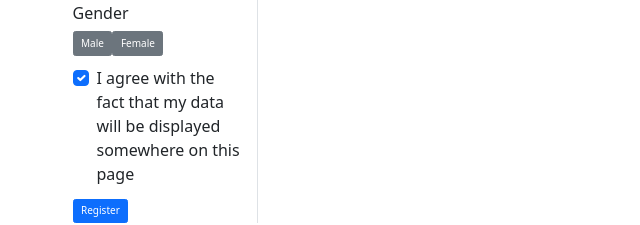
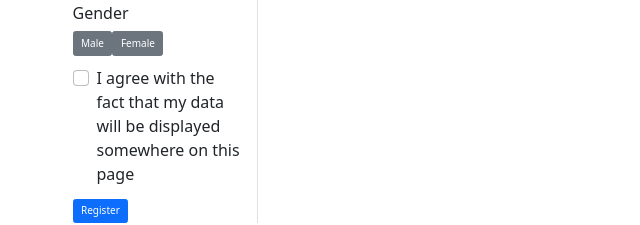
Before and after one commit to superconscience/rss-react, a React (Vite) app in the folder react-components/: page /users in a window 1280 px wide. Shown: the part 571-796 px from the top of the page, without its empty margins (0-640 px from the left). Built offline with nearby package versions, Linux system fonts and the light colour scheme.

Commit message:
feat: add Checkbox component and reuse

```diff
--- a/react-components/src/components/register-form/register-form.tsx
+++ b/react-components/src/components/register-form/register-form.tsx
@@ -7,6 +7,7 @@ import { getRandomId } from '../../utils/functions';
 import { TextInput } from '../ui/input/text-input';
 import { Select } from '../ui/select/select';
 import { RadioInput } from '../ui/radio/radio';
+import { CheckboxInput } from '../ui/checkbox/checkbox';
 
 export type RegisterFormProps = {
   addUser: (user: User) => void;
@@ -320,16 +321,11 @@ export class RegisterForm extends Component<RegisterFormProps, RegisterFormCompo
           </div>
           <div className="col-12">
             <div className="form-check">
-              <input
-                className="form-check-input"
-                type="checkbox"
-                id="gridCheck"
+              <CheckboxInput
+                label="I agree with the fact that my data will be displayed somewhere on this page"
                 name="agree"
-                defaultChecked
+                ref={this.agreeRef}
               />
-              <label className="form-check-label" htmlFor="gridCheck">
-                I agree with the fact that my data will be displayed somewhere on this page
-              </label>
             </div>
           </div>
           <div className="col-12">
--- /dev/null
+++ b/react-components/src/components/ui/checkbox/checkbox.tsx
@@ -0,0 +1,37 @@
+import classNames from 'classnames';
+import { forwardRef } from 'react';
+import { getRandomId } from '../../../utils/functions';
+import { DefaultCheckboxProps, DefaultLabelProps } from '../common';
+
+export type CheckboxInputProps = {
+  inputProps?: DefaultCheckboxProps;
+  labelProps?: DefaultLabelProps;
+  name: string;
+  label: string;
+};
+
+export const CheckboxInput = forwardRef<HTMLInputElement, CheckboxInputProps>(
+  ({ label, name, inputProps, labelProps }, ref) => {
+    const id = `checkbox-${getRandomId()}`;
+    return (
+      <>
+        <input
+          ref={ref}
+          type="checkbox"
+          {...inputProps}
+          className={classNames('form-check-input', inputProps?.className)}
+          name={name}
+          id={id}
+          autoComplete="off"
+        />
+        <label
+          {...labelProps}
+          className={classNames('form-check-label', labelProps?.className)}
+          htmlFor={id}
+        >
+          {label}
+        </label>
+      </>
+    );
+  }
+);
--- /dev/null
+++ b/react-components/src/components/ui/common.tsx
@@ -0,0 +1,29 @@
+import {
+  DetailedHTMLProps,
+  InputHTMLAttributes,
+  LabelHTMLAttributes,
+  SelectHTMLAttributes,
+} from 'react';
+import { OmitOnly } from '../../types/utils';
+
+type AllLabelProps = DetailedHTMLProps<LabelHTMLAttributes<HTMLLabelElement>, HTMLLabelElement>;
+
+type AllInputProps = DetailedHTMLProps<InputHTMLAttributes<HTMLInputElement>, HTMLInputElement>;
+
+type AllSelectProps = DetailedHTMLProps<SelectHTMLAttributes<HTMLSelectElement>, HTMLSelectElement>;
+
+export type LabelProps<K extends keyof AllLabelProps> = OmitOnly<AllLabelProps, K>;
+
+export type InputProps<K extends keyof AllInputProps> = OmitOnly<AllInputProps, K>;
+
+export type SelectProps<K extends keyof AllSelectProps> = OmitOnly<AllSelectProps, K>;
+
+export type DefaultLabelProps = LabelProps<'htmlFor'>;
+
+export type DefaultTextInputProps = InputProps<'id' | 'name'>;
+
+export type DefaultSelectProps = SelectProps<'id' | 'name'>;
+
+export type DefaultCheckboxProps = InputProps<'id' | 'name' | 'type'>;
+
+export type DefaultRadioProps = InputProps<'id' | 'name' | 'type' | 'value'>;
--- a/react-components/src/components/ui/input/text-input.tsx
+++ b/react-components/src/components/ui/input/text-input.tsx
@@ -1,17 +1,11 @@
 import cn from 'classnames';
-import { DetailedHTMLProps, InputHTMLAttributes, LabelHTMLAttributes, forwardRef } from 'react';
-import { OmitOnly } from '../../../types/utils';
+import { forwardRef } from 'react';
 import { getRandomId } from '../../../utils/functions';
+import { DefaultLabelProps, DefaultTextInputProps } from '../common';
 
 export type TextInputProps = {
-  inputProps?: OmitOnly<
-    DetailedHTMLProps<InputHTMLAttributes<HTMLInputElement>, HTMLInputElement>,
-    'id' | 'name'
-  >;
-  labelProps?: OmitOnly<
-    DetailedHTMLProps<LabelHTMLAttributes<HTMLLabelElement>, HTMLLabelElement>,
-    'htmlFor'
-  >;
+  inputProps?: DefaultTextInputProps;
+  labelProps?: DefaultLabelProps;
   name: string;
   label: string;
 };
--- a/react-components/src/components/ui/radio/radio.tsx
+++ b/react-components/src/components/ui/radio/radio.tsx
@@ -1,16 +1,10 @@
-import { DetailedHTMLProps, InputHTMLAttributes, LabelHTMLAttributes, forwardRef } from 'react';
-import { OmitOnly } from '../../../types/utils';
+import { forwardRef } from 'react';
 import { getRandomId } from '../../../utils/functions';
+import { DefaultLabelProps, DefaultRadioProps } from '../common';
 
 export type RadioInputProps = {
-  inputProps?: OmitOnly<
-    DetailedHTMLProps<InputHTMLAttributes<HTMLInputElement>, HTMLInputElement>,
-    'id' | 'name' | 'type' | 'value'
-  >;
-  labelProps?: OmitOnly<
-    DetailedHTMLProps<LabelHTMLAttributes<HTMLLabelElement>, HTMLLabelElement>,
-    'htmlFor'
-  >;
+  inputProps?: DefaultRadioProps;
+  labelProps?: DefaultLabelProps;
   name: string;
   label: string;
   value: string;
@@ -18,7 +12,7 @@ export type RadioInputProps = {
 
 export const RadioInput = forwardRef<HTMLInputElement, RadioInputProps>(
   ({ label, name, value, inputProps, labelProps }, ref) => {
-    const id = `radioInput-${getRandomId()}`;
+    const id = `radio-${getRandomId()}`;
     return (
       <>
         <input
--- a/react-components/src/components/ui/select/select.tsx
+++ b/react-components/src/components/ui/select/select.tsx
@@ -1,29 +1,16 @@
 import cn from 'classnames';
-import {
-  DetailedHTMLProps,
-  InputHTMLAttributes,
-  LabelHTMLAttributes,
-  PropsWithChildren,
-  SelectHTMLAttributes,
-  forwardRef,
-} from 'react';
-import { OmitOnly } from '../../../types/utils';
+import { PropsWithChildren, forwardRef } from 'react';
 import { getRandomId } from '../../../utils/functions';
+import { DefaultLabelProps, DefaultSelectProps } from '../common';
 
-export type TextInputProps = {
-  selectProps?: OmitOnly<
-    DetailedHTMLProps<SelectHTMLAttributes<HTMLSelectElement>, HTMLSelectElement>,
-    'id' | 'name'
-  >;
-  labelProps?: OmitOnly<
-    DetailedHTMLProps<LabelHTMLAttributes<HTMLLabelElement>, HTMLLabelElement>,
-    'htmlFor'
-  >;
+export type SelectProps = {
+  selectProps?: DefaultSelectProps;
+  labelProps?: DefaultLabelProps;
   name: string;
   label: string;
 };
 
-export const Select = forwardRef<HTMLSelectElement, PropsWithChildren<TextInputProps>>(
+export const Select = forwardRef<HTMLSelectElement, PropsWithChildren<SelectProps>>(
   ({ label, name, labelProps, selectProps, children }, ref) => {
     const id = `select-${getRandomId()}`;
     return (
@@ -39,13 +26,6 @@ export const Select = forwardRef<HTMLSelectElement, PropsWithChildren<TextInputP
           name={name}
         >
           {children}
-          {/* <option value={0} style={{ display: 'none' }}>
-            Choose state...
-          </option>
-          <option>Japan</option>
-          <option>USA</option>
-          <option>Italy</option>
-          <option>Latvia</option> */}
         </select>
       </>
     );
```
